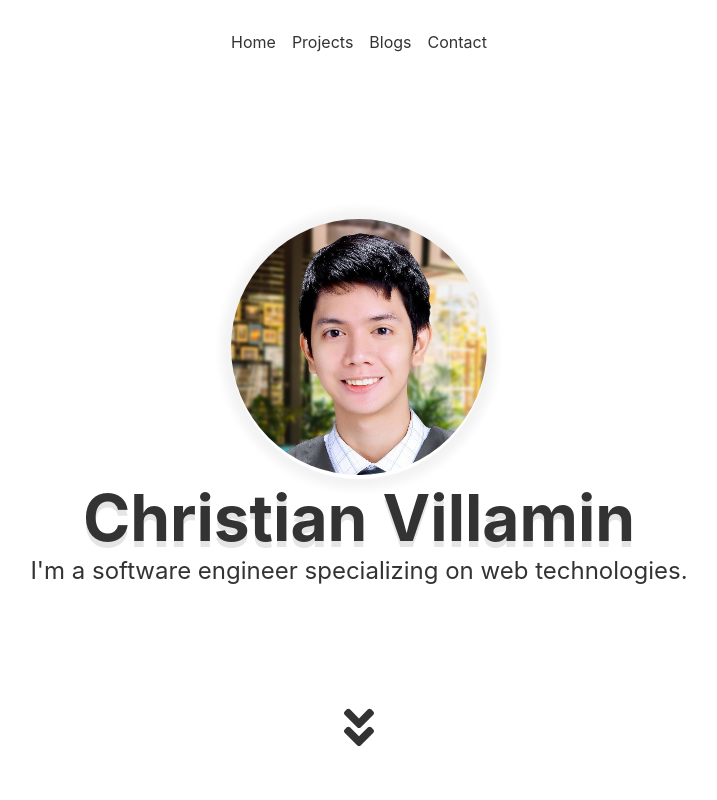
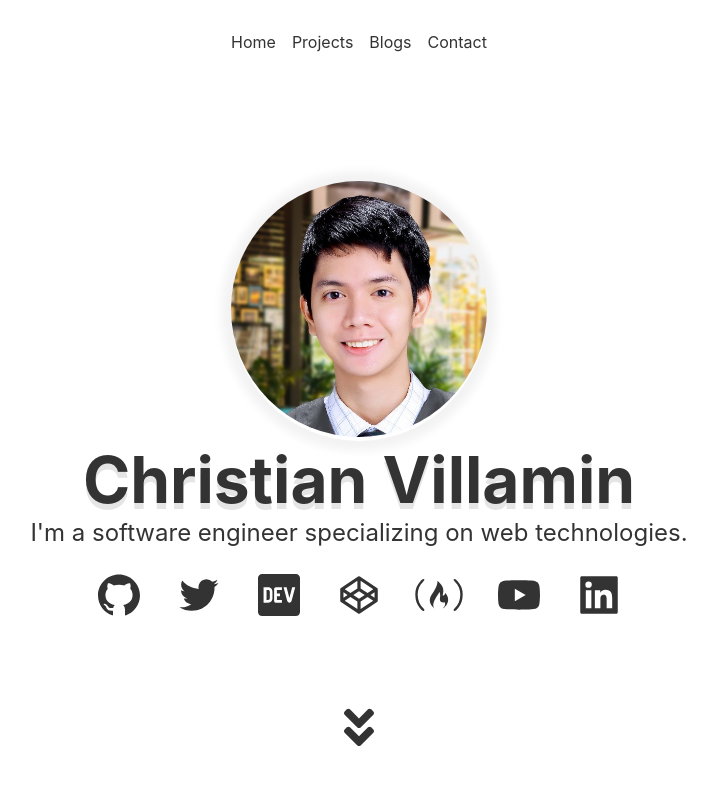
Before and after one commit to codekcv/personal-site-nextjs, a Next.js app: page / in a window 1280 px wide. Shown: the top 800 px of the page, without its empty margins (281-998 px from the left). Built offline with nearby package versions, Linux system fonts and the light colour scheme.

Commit message:
feat(hero) add social links

```diff
--- a/pages-main/Home/Hero/Hero.main.tsx
+++ b/pages-main/Home/Hero/Hero.main.tsx
@@ -9,7 +9,7 @@ import { FaAngleDoubleDown } from 'react-icons/fa'
 import { InView } from 'react-intersection-observer'
 
 import { animDuration } from '../Home.util'
-import { ImageContainer } from './Hero.util'
+import { contacts, ImageContainer } from './Hero.util'
 
 const Hero = (): JSX.Element => {
   const [isScrolled, setIsScrolled] = useState(false)
@@ -61,6 +61,8 @@ const Hero = (): JSX.Element => {
           <Text as="p" fontSize={24}>
             I&apos;m a software engineer specializing on web technologies.
           </Text>
+
+          <Flex as="ul">{contacts}</Flex>
         </Flex>
       </Flex>
 
--- a/pages-main/Home/Hero/Hero.util.tsx
+++ b/pages-main/Home/Hero/Hero.util.tsx
@@ -1,3 +1,13 @@
+import Item from 'components/general/Item/Item.main'
+import { motion } from 'framer-motion'
+import {
+  AiFillLinkedin,
+  AiFillYoutube,
+  AiOutlineCodepen,
+  AiOutlineGithub,
+  AiOutlineTwitter
+} from 'react-icons/ai'
+import { FaDev, FaFreeCodeCamp } from 'react-icons/fa'
 import styled from 'styled-components'
 
 export const ImageContainer = styled.div`
@@ -8,3 +18,53 @@ export const ImageContainer = styled.div`
   border-radius: 50%;
   box-shadow: 0 0 10px 10px rgba(0, 0, 0, 0.05);
 `
+
+export const contacts = [
+  {
+    name: 'GitHub',
+    icon: <AiOutlineGithub size={48} />,
+    link: 'http://github.com/codekcv'
+  },
+  {
+    name: 'Twitter',
+    icon: <AiOutlineTwitter size={48} />,
+    link: 'https://twitter.com/codekcv'
+  },
+  {
+    name: 'DEV',
+    icon: <FaDev size={48} />,
+    link: 'https://dev.to/codekcv'
+  },
+  {
+    name: 'CodePen',
+    icon: <AiOutlineCodepen size={48} />,
+    link: 'https://codepen.io/codekcv'
+  },
+  {
+    name: 'freeCodeCamp',
+    icon: <FaFreeCodeCamp size={48} />,
+    link: 'https://www.freecodecamp.org/codekcv'
+  },
+  {
+    name: 'YouTube',
+    icon: <AiFillYoutube size={48} />,
+    link: 'https://www.youtube.com/channel/UC9NkngOuNAcPGfx4Nl3ODgg'
+  },
+  {
+    name: 'LinkedIn',
+    icon: <AiFillLinkedin size={48} />,
+    link: 'https://www.linkedin.com/in/codekcv/'
+  }
+].map((item) => (
+  <Item
+    as={motion.div}
+    key={item.name}
+    mx="1rem"
+    mt="1.5rem"
+    whileHover={{ scale: 1.2 }}
+  >
+    <a href={item.link} target="_blank" rel="noopener noreferrer">
+      {item.icon}
+    </a>
+  </Item>
+))
```
